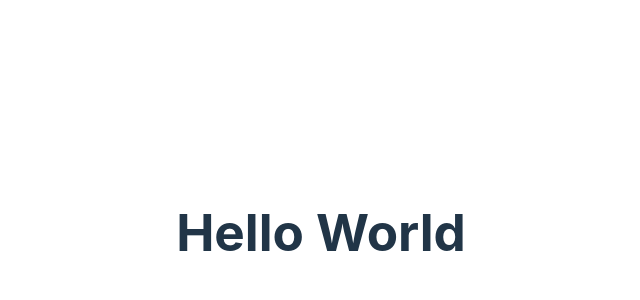
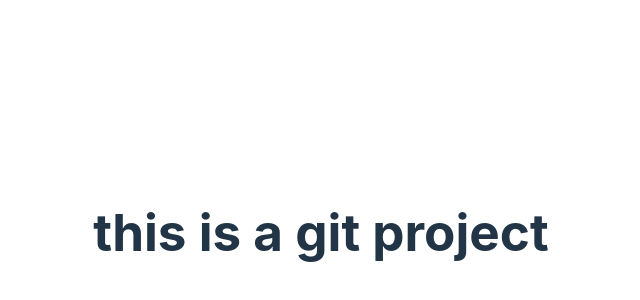
Before and after one commit to Nithishkumarsp03/Crayon-d, a React (Vite) app in the folder Git-Collab/: page / in a window 1280 px wide. Shown: the part 168-468 px from the top of the page, without its empty margins (319-959 px from the left). Built offline with nearby package versions, Linux system fonts and the light colour scheme.

Commit message:
my first commit

```diff
--- a/Git-Collab/src/App.jsx
+++ b/Git-Collab/src/App.jsx
@@ -6,7 +6,7 @@ function App() {
 
   return (
     <>
-      <h1>Hello World</h1>
+      <h1>this is a git project</h1>
     </>
   )
 }
```
